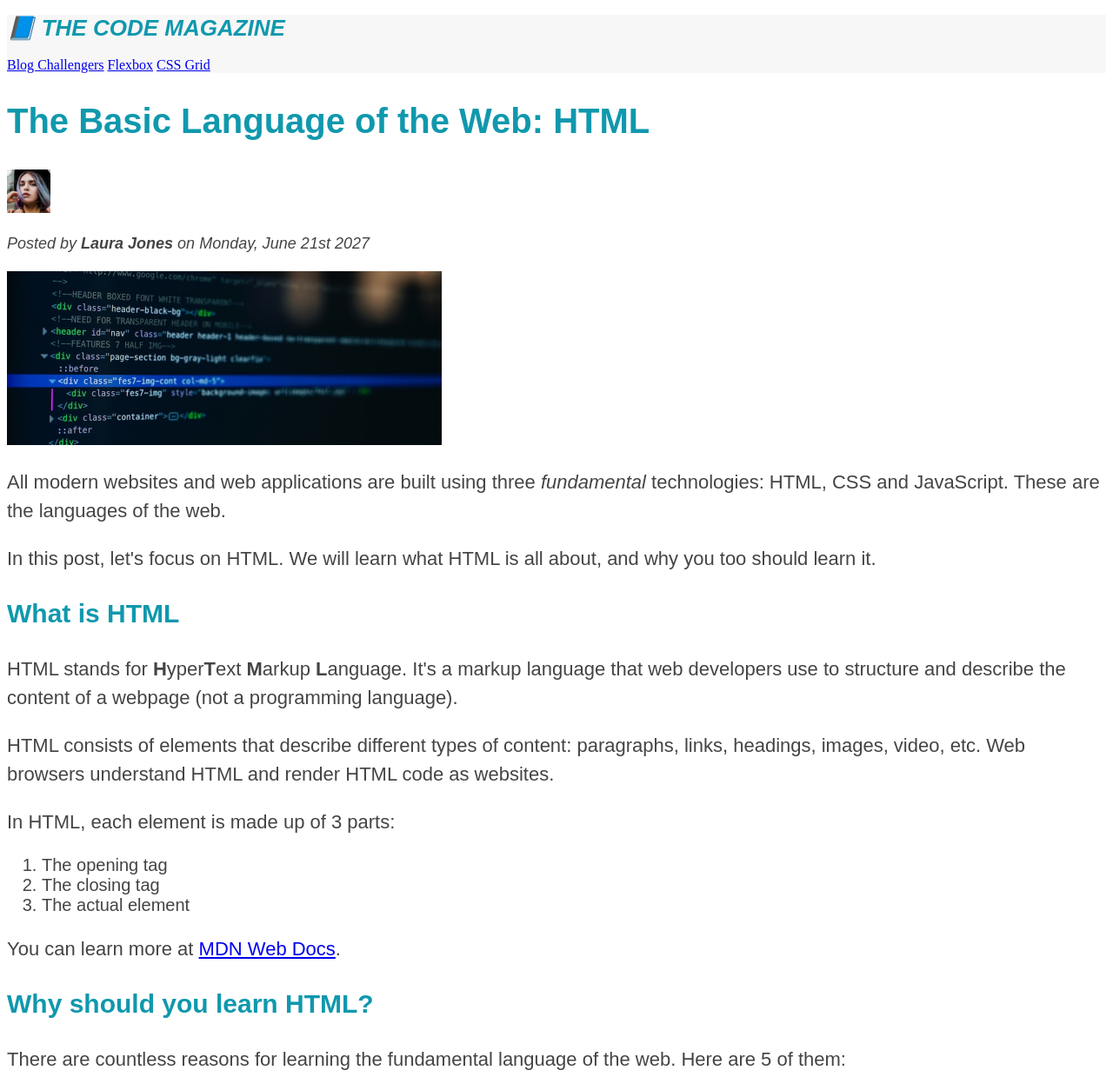
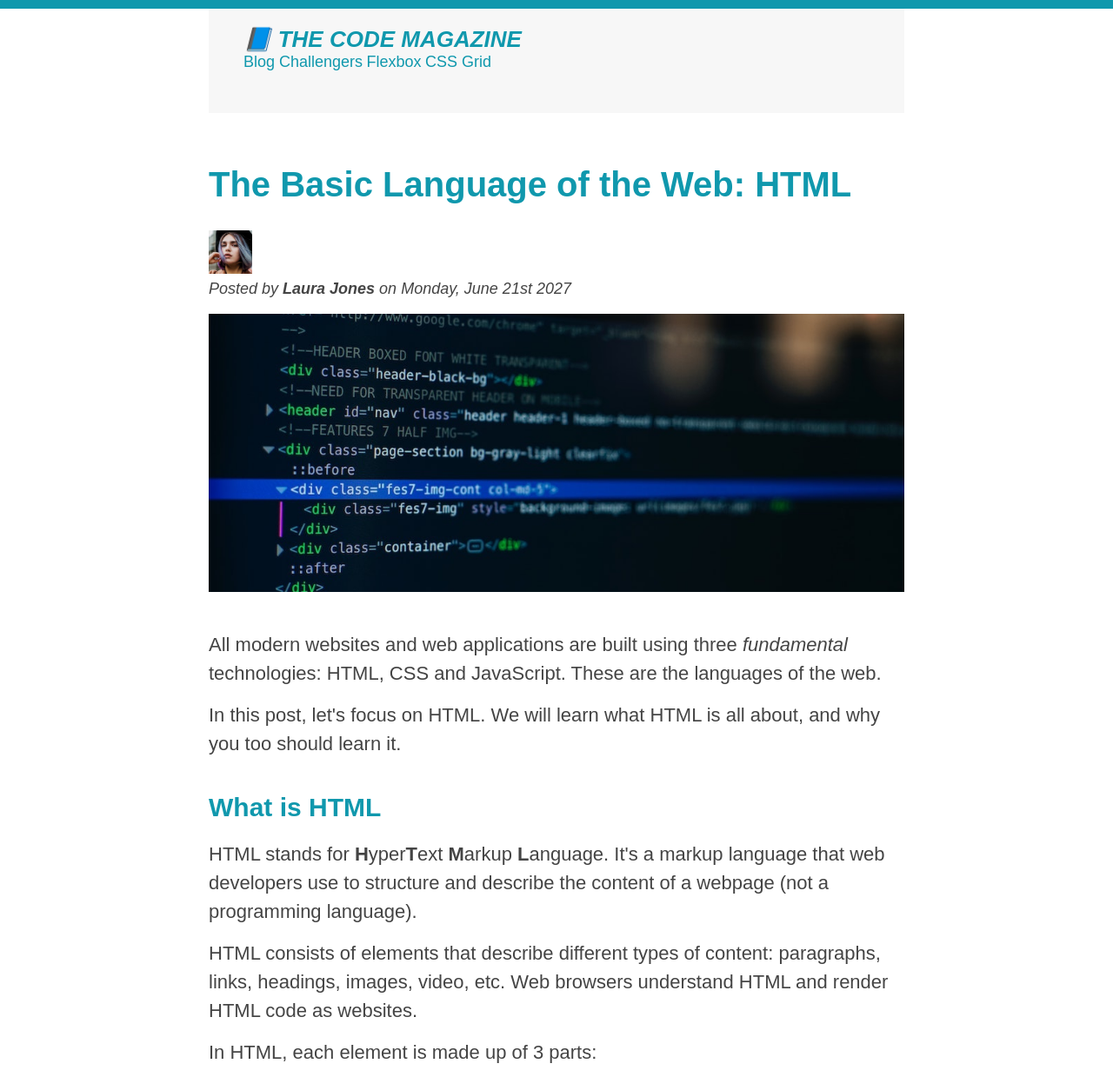
Before and after one commit to VovaAbrahamyan/02-HTML-Fundamentals, a plain HTML site: page index.html in a window 1280 px wide. Shown: the top 1239 px of the page at 87% size. Drawn offline with Linux system fonts and the light colour scheme.

Commit message:
Add CSS Fundamentals

```diff
--- a/index.html
+++ b/index.html
@@ -15,7 +15,7 @@
     <h5>The Basic Languages of the Web: HTML</h5>
     <h6>The Basic Languages of the Web: HTML</h6>
     -->
-
+    <div class="container">
       <header class="main-header">
         <h1>📘 The Code Magazine</h1>
 
@@ -28,7 +28,7 @@
       </header>
 
       <article>
-      <header>
+        <header class="post-header">
           <h2>The Basic Language of the Web: HTML</h2>
           <img
             src="img/laura-jones.jpg"
@@ -45,6 +45,7 @@
             alt="HTML code on a screen"
             width="500"
             height="200"
+            class="post-img"
           />
         </header>
         <p>
@@ -55,8 +56,8 @@
         </p>
 
         <p>
-        In this post, let's focus on HTML. We will learn what HTML is all about,
-        and why you too should learn it.
+          In this post, let's focus on HTML. We will learn what HTML is all
+          about, and why you too should learn it.
         </p>
         <h3>What is HTML</h3>
         <p>
@@ -67,18 +68,20 @@
         </p>
         <p>
           HTML consists of elements that describe different types of content:
-        paragraphs, links, headings, images, video, etc. Web browsers understand
-        HTML and render HTML code as websites.
+          paragraphs, links, headings, images, video, etc. Web browsers
+          understand HTML and render HTML code as websites.
         </p>
         <p>In HTML, each element is made up of 3 parts:</p>
         <ol>
-        <li>The opening tag</li>
+          <li class="first-li">The opening tag</li>
           <li>The closing tag</li>
           <li>The actual element</li>
         </ol>
         <p>
           You can learn more at
-        <a href="https://developer.mozilla.org/ru/docs/Web/HTML" target="_blank"
+          <a
+            href="https://developer.mozilla.org/ru/docs/Web/HTML"
+            target="_blank"
             >MDN Web Docs</a
           >.
         </p>
@@ -86,12 +89,14 @@
         <h3>Why should you learn HTML?</h3>
 
         <p>
-        There are countless reasons for learning the fundamental language of the
-        web. Here are 5 of them:
+          There are countless reasons for learning the fundamental language of
+          the web. Here are 5 of them:
         </p>
 
         <ul>
-        <li>To be able to use the fundamental web dev language</li>
+          <li class="first-li">
+            To be able to use the fundamental web dev language
+          </li>
           <li>
             To hand-craft beautiful websites instead of relying on tools like
             Worpress or Wix
@@ -119,7 +124,12 @@
             <p class="related-author">By Jonas Schmedtmann</p>
           </li>
           <li>
-          <img src="img/related-2.jpg" alt="Lightning" width="75" height="75" />
+            <img
+              src="img/related-2.jpg"
+              alt="Lightning"
+              width="75"
+              height="75"
+            />
             <a href="#"> The Unknown Powers of CSS</a>
             <p class="related-author">By Jim Dilion</p>
           </li>
@@ -139,5 +149,6 @@
       <footer>
         <p id="copyright">Copyright &copy; 2027 by The Code Magazine.</p>
       </footer>
+    </div>
   </budy>
 </html>
--- a/style.css
+++ b/style.css
@@ -1,11 +1,45 @@
-h1,
-h2,
-h3,
-h4,
-p,
-li {
+* {
+  margin: 0;
+  padding: 0;
+}
+
+body {
+  color: #444;
   font-family: sans-serif;
-  color: #444;
+
+  border-top: 10px solid #1098ad;
+}
+.container {
+  width: 800px;
+  /* margin-left: auto;
+  margin-right: auto; */
+  margin: 0 auto;
+}
+
+.main-header {
+  background-color: #f7f7f7;
+  padding: 20px 40px;
+  margin-bottom: 60px;
+  height: 80px;
+}
+nav a:link {
+  font-size: 18px;
+}
+article {
+  margin-bottom: 60px;
+}
+.post-header {
+  margin-bottom: 40px;
+}
+
+aside {
+  background-color: #f7f7f7;
+  border-top: 5px solid #1098ad;
+  border-bottom: 5px solid #1098ad;
+  /* padding-top: 50px;
+  padding-bottom: 50px; */
+  padding: 50px 0;
+  width: 500px;
 }
 
 h1,
@@ -21,9 +55,12 @@ h1 {
 }
 h2 {
   font-size: 40px;
+  margin-bottom: 30px;
 }
 h3 {
   font-size: 30px;
+  margin-bottom: 20px;
+  margin-top: 40px;
 }
 h4 {
   font-size: 20px;
@@ -34,12 +71,17 @@ h4 {
 
 p {
   font-size: 22px;
-
   line-height: 1.5;
+  margin-bottom: 15px;
 }
-
+ul,
+ol {
+  margin-left: 50px;
+  margin-bottom: 20px;
+}
 li {
   font-size: 20px;
+  margin-bottom: 10px;
 }
 /* footer p {
   font-size: 16px;
@@ -47,6 +89,9 @@ li {
 /* article header p {
   font-style: italic;
 } */
+li:last-child {
+  margin-bottom: 0;
+}
 
 #author {
   font-style: italic;
@@ -70,16 +115,50 @@ li {
   list-style: none;
 }
 
-.main-header {
-  background-color: #f7f7f7;
-}
-
-aside {
-  background-color: #f7f7f7;
-  border-top: 5px solid #1098ad;
-  border-bottom: 5px solid #1098ad;
-}
-
 body {
   /* background-color: orangered; */
 }
+
+/* .first-li {
+  font-weight: bold;
+} */
+
+li:first-child {
+  font-weight: bold;
+}
+
+li:last-child {
+  font-style: italic;
+}
+
+li:nth-child(odd) {
+  /* color: red; */
+}
+
+article p:first-child {
+  color: red;
+}
+
+a:link {
+  color: #1098ad;
+  text-decoration: none;
+}
+a:visited {
+  /* color: #777; */
+  color: #1098ad;
+}
+
+a:hover {
+  color: orangered;
+  font-weight: bold;
+  text-decoration: underline wavy orangered;
+}
+a:active {
+  background-color: black;
+  font-style: italic;
+}
+
+.post-img {
+  width: 100%;
+  height: auto;
+}
```
Lines whose indentation alone changed are shown as unchanged.
